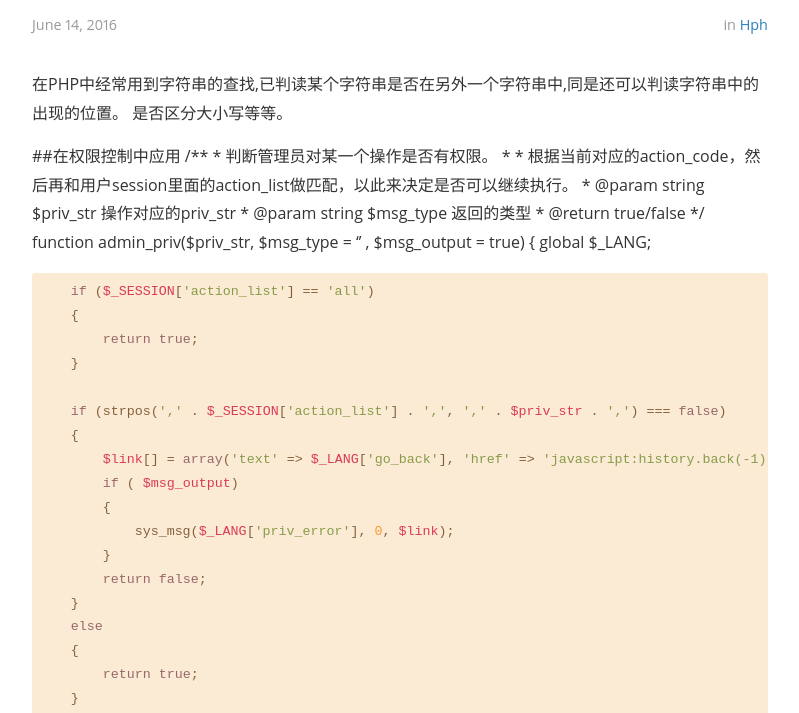
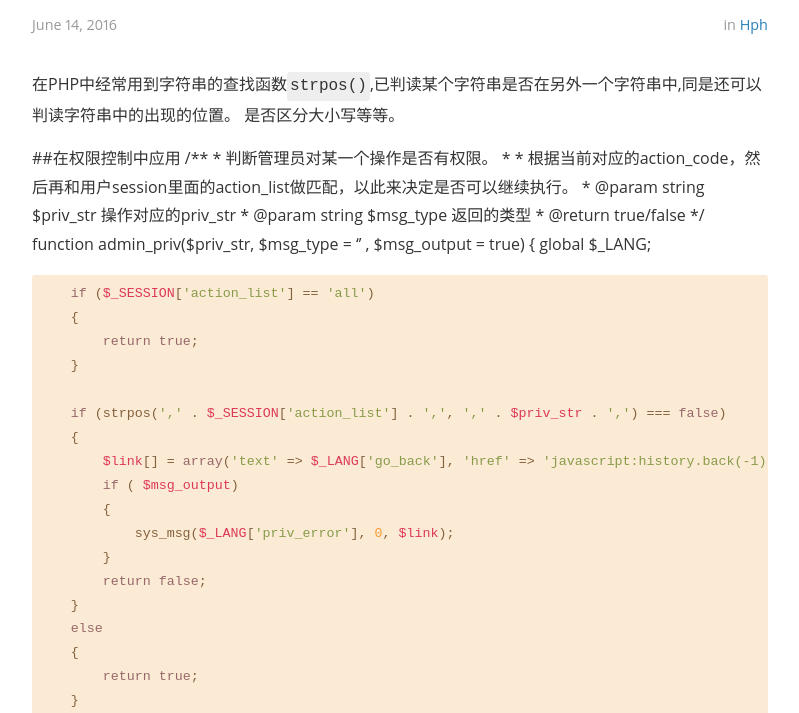
Before and after one commit to Hoodps/myblog, a Jekyll site: the page built from _posts/2016-6-14-php-php-strpos.markdown, in a window 1280 px wide and 900 px high, scrolled down 320 px, cut to the strip 187-900 px from the top of the window. Shown: the whole strip, without its empty margins (240-1039 px from the left). Built offline with Jekyll 4.4.1, drawn with Linux system fonts in a browser that asks for light colours; comment, search, counter and statistics services are not loaded.

Commit message:
first post

```diff
--- a/_posts/2016-6-14-php-php-strpos.markdown
+++ b/_posts/2016-6-14-php-php-strpos.markdown
@@ -7,7 +7,7 @@ categories: HPH
 tags: Technology
 ---
 
-在PHP中经常用到字符串的查找,已判读某个字符串是否在另外一个字符串中,同是还可以判读字符串中的出现的位置。
+在PHP中经常用到字符串的查找函数`strpos()`,已判读某个字符串是否在另外一个字符串中,同是还可以判读字符串中的出现的位置。
     是否区分大小写等等。
 
 ##在权限控制中应用
```
